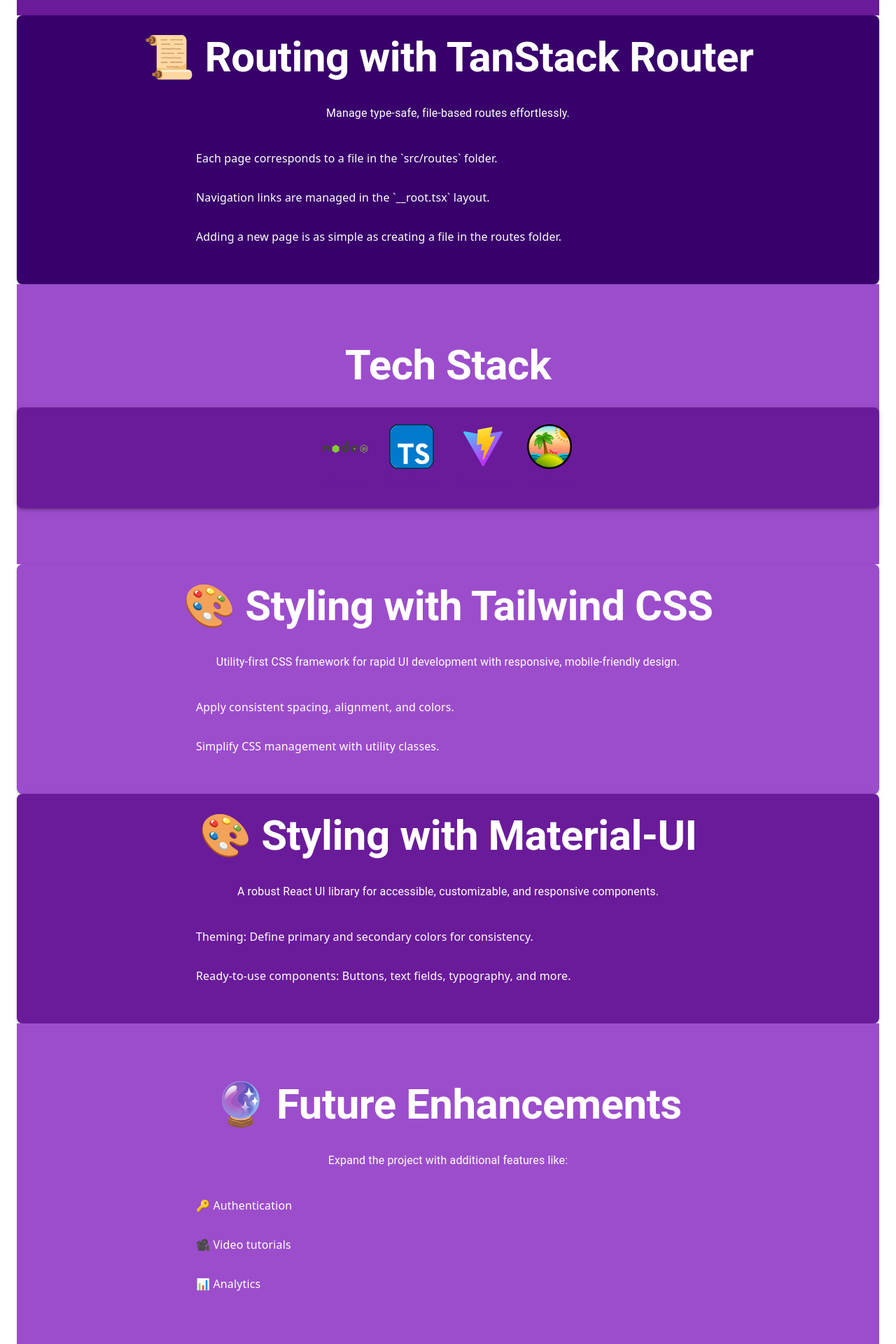
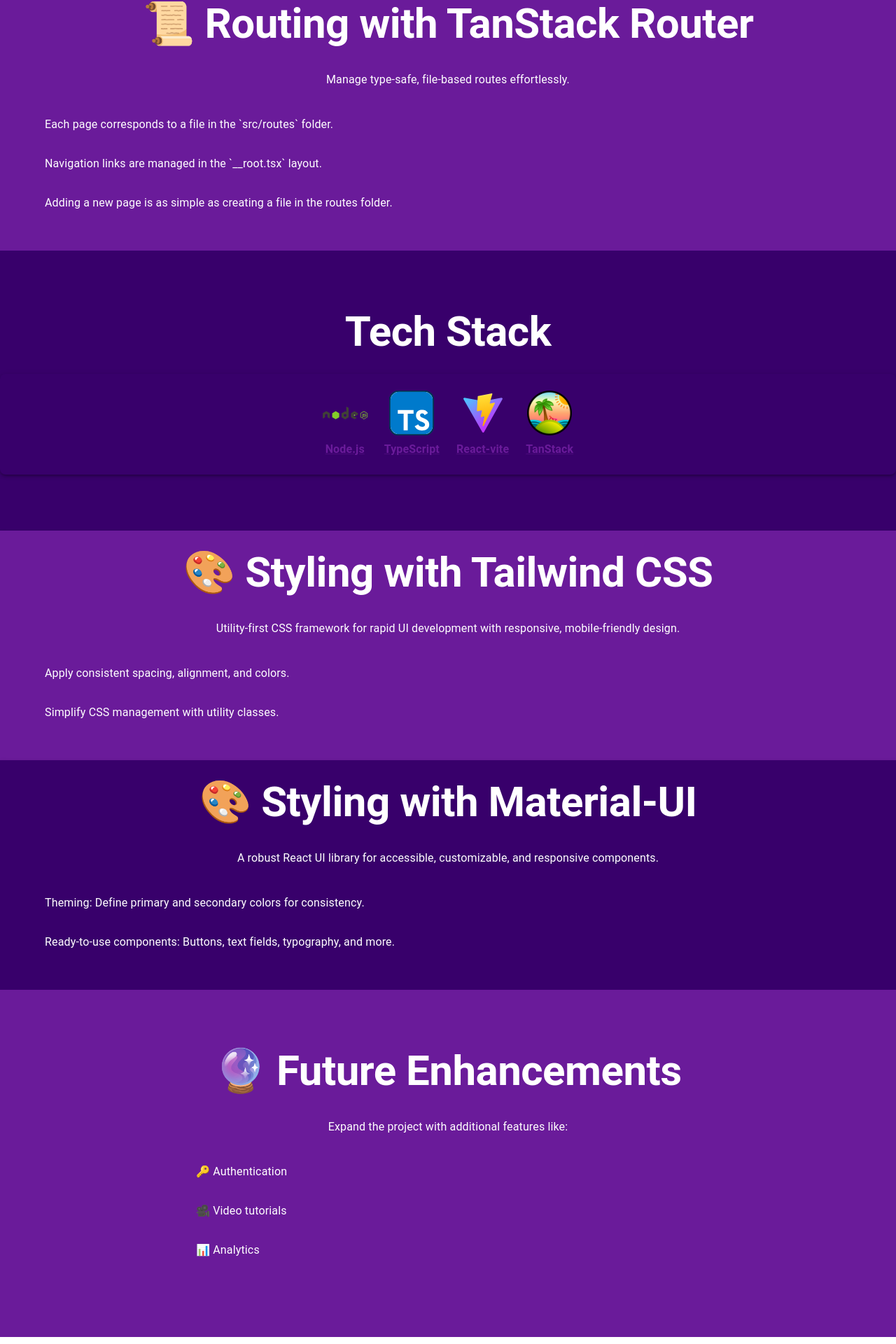
Before and after one commit to Junotas/React-Vite-TS-Tailwind-StartPage, a React (Vite) app: page / in a window 1280 px wide. Shown: the part 634-2554 px from the top of the page at 70% size. Built offline with nearby package versions, Linux system fonts and the light colour scheme.

Commit message:
styling for components on index page

```diff
--- a/src/components/FutureEnhancements.tsx
+++ b/src/components/FutureEnhancements.tsx
@@ -6,7 +6,14 @@
   const { title, description, features } = strings.sections.future;
 
   return (
-    <Box sx={{ py: 10, bgcolor: "primary.light", color: "text.main" }}>
+    <Box
+      sx={{
+        width: "100%", // Ensures it spans the full width of the page
+        py: 10,
+        bgcolor: "primary.main", // Background color from theme
+        color: "text.primary", // Text color from theme
+      }}
+    >
       <Typography variant="h2" align="center" sx={{ fontWeight: "bold", mb: 4 }}>
         {title}
       </Typography>
--- a/src/components/GettingStarted.tsx
+++ b/src/components/GettingStarted.tsx
@@ -6,11 +6,11 @@
   const { title, steps, footer } = strings.sections.gettingStarted;
 
   return (
-    <Box sx={{ py: 10, bgcolor: "primary.main", color: "text.primary" }}>
+    <Box sx={{ width: "100%", py: 10, bgcolor: "primary.dark", color: "text.primary" }}>
       <Typography variant="h2" align="center" sx={{ fontWeight: "bold", mb: 4 }}>
         {title}
       </Typography>
-      <List sx={{ maxWidth: 800, mx: "auto", px: 3 }}>
+      <List sx={{ px: 3 }}>
         {steps.map((step, index) => (
           <ListItem key={index} sx={{ mb: 2 }}>
             {step}
@@ -24,4 +24,5 @@
   );
 };
 
+
 export default GettingStarted;
--- a/src/components/Tailwind.tsx
+++ b/src/components/Tailwind.tsx
@@ -6,14 +6,23 @@
   const { title, description, features } = strings.sections.tailwind;
 
   return (
-    <Box sx={{ py: 10, bgcolor: 'primary.light', color: 'text.primary', boxShadow: 2, borderRadius: 2, p: 3 }}>
+    <Box
+      sx={{
+        py: 10,
+        bgcolor: 'primary.main',
+        color: 'text.primary',
+        boxShadow: 2,
+        borderRadius: 0, // Set to 0 for sharp corners
+        p: 3,
+      }}
+    >
       <Typography variant="h2" align="center" sx={{ fontWeight: 'bold', mb: 4 }}>
         {title}
       </Typography>
       <Typography align="center" sx={{ mb: 3 }}>
         {description}
       </Typography>
-      <List sx={{ maxWidth: 800, mx: 'auto', px: 3 }}>
+      <List sx={{ px: 3 }}>
         {features.map((feature, index) => (
           <ListItem key={index} sx={{ mb: 2 }}>
             {feature}
--- a/src/components/TechStack.tsx
+++ b/src/components/TechStack.tsx
@@ -4,7 +4,7 @@
 
 const TechStack = () => {
   return (
-    <Box sx={{ py: 10, bgcolor: 'primary.light', color: 'text.primary' }}>
+    <Box sx={{ py: 10, bgcolor: 'primary.dark', color: 'text.main' }}>
       <Typography variant="h2" align="center" sx={{ fontWeight: 'bold', mb: 3 }}>
         Tech Stack
       </Typography>
@@ -13,7 +13,7 @@
         justifyContent="center"
         gap={3}
         flexWrap="wrap"
-        sx={{ bgcolor: 'primary.main', p: 3, borderRadius: 2, boxShadow: 3 }}
+        sx={{ bgcolor: 'primary.dark', color: 'text.main', p: 3, borderRadius: 2, boxShadow: 3 }}
       >
         {techStackData.map((tech, index) => (
           <Link
--- a/src/components/mui.tsx
+++ b/src/components/mui.tsx
@@ -6,14 +6,23 @@
   const { title, description, features } = strings.sections.mui;
 
   return (
-    <Box sx={{ py: 10, bgcolor: 'primary.main', color: 'text.primary', boxShadow: 2, borderRadius: 2, p: 3 }}>
+    <Box
+      sx={{
+        py: 10,
+        bgcolor: 'primary.dark',
+        color: 'text.primary',
+        boxShadow: 2,
+        borderRadius: 0, // Set to 0 for sharp corners
+        p: 3,
+      }}
+    >
       <Typography variant="h2" align="center" sx={{ fontWeight: 'bold', mb: 4 }}>
         {title}
       </Typography>
       <Typography align="center" sx={{ mb: 3 }}>
         {description}
       </Typography>
-      <List sx={{ maxWidth: 800, mx: 'auto', px: 3 }}>
+      <List sx={{ px: 3 }}>
         {features.map((feature, index) => (
           <ListItem key={index} sx={{ mb: 2 }}>
             {feature}
--- a/src/components/routing.tsx
+++ b/src/components/routing.tsx
@@ -6,14 +6,23 @@
   const { title, description, features } = strings.sections.routing;
 
   return (
-    <Box sx={{ py: 10, bgcolor: 'primary.dark', color: 'text.primary', boxShadow: 2, borderRadius: 2, p: 3 }}>
+    <Box
+      sx={{
+        py: 10,
+        bgcolor: 'primary.main',
+        color: 'text.primary',
+        boxShadow: 2,
+        borderRadius: 0, // Set to 0 for sharp corners
+        p: 3,
+      }}
+    >
       <Typography variant="h2" align="center" sx={{ fontWeight: 'bold', mb: 4 }}>
         {title}
       </Typography>
       <Typography align="center" sx={{ mb: 3 }}>
         {description}
       </Typography>
-      <List sx={{ maxWidth: 800, mx: 'auto', px: 3 }}>
+      <List sx={{ px: 3 }}>
         {features.map((feature, index) => (
           <ListItem key={index} sx={{ mb: 2 }}>
             {feature}
--- a/src/main.tsx
+++ b/src/main.tsx
@@ -24,7 +24,7 @@
       contrastText: "#000000", // Text color for secondary
     },
     text: {
-      primary: "#ffffff", // Dark gray for primary text
+      primary: "#ffffff", // white for primary text
       secondary: "#757575", // Medium gray for secondary text
 
     },
--- a/src/routes/index.tsx
+++ b/src/routes/index.tsx
@@ -6,21 +6,22 @@
 import Tailwind from "../components/Tailwind";
 import MUI from "../components/mui";
 import FutureEnhancements from "../components/FutureEnhancements";
+
 const WelcomePage = () => {
   return (
-    <div className="font-sans min-h-screen flex flex-col">
-
-      <div className="flex-grow p-6">
-        <GettingStarted/>
-        <Routing/>
-        <TechStack/>
-        <Tailwind/>
-        <MUI/>
-        <FutureEnhancements/>
+    <div className="flex flex-col min-h-screen">
+      <div className="flex-grow">
+        <GettingStarted />
+        <Routing />
+        <TechStack />
+        <Tailwind />
+        <MUI />
+        <FutureEnhancements />
       </div>
     </div>
   );
 };
+
 
 export const Route = createFileRoute("/")({
   component: WelcomePage,
```
